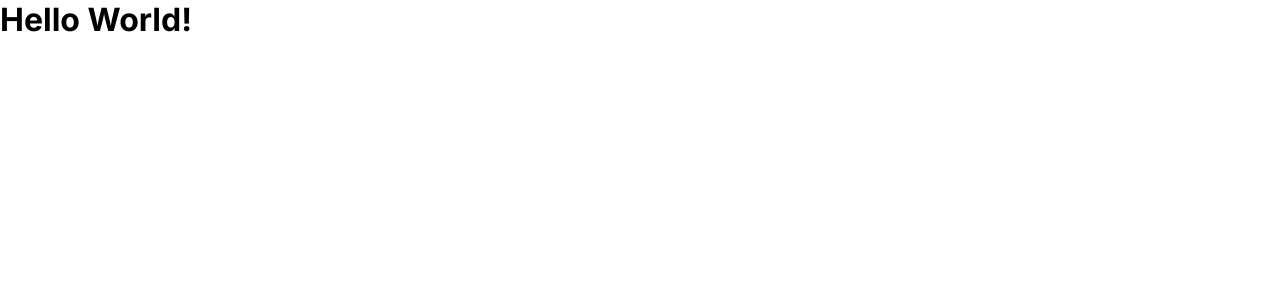
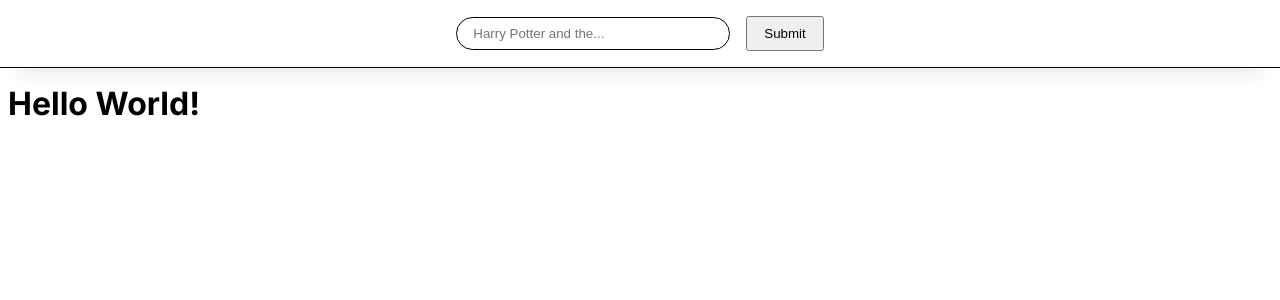
Before and after one commit to JoshHyde9/library-books, a React (Vite) app: page / in a window 1280 px wide. Shown: the top 300 px of the page. Built offline with nearby package versions, Linux system fonts and the light colour scheme.

Commit message:
feat: added navbar

```diff
--- /dev/null
+++ b/src/components/Layout/Layout.jsx
@@ -0,0 +1,10 @@
+import { Navbar } from "../Navbar/Navbar";
+
+import styles from "./Layout.module.scss";
+
+export const Layout = ({ children }) => (
+  <>
+    <Navbar />
+    <main className={styles.main}>{children}</main>
+  </>
+);
--- /dev/null
+++ b/src/components/Layout/Layout.module.scss
@@ -0,0 +1,3 @@
+.main {
+  margin: 1rem 0.5rem 0 0.5rem;
+}
--- /dev/null
+++ b/src/components/Navbar/Navbar.jsx
@@ -0,0 +1,30 @@
+import { useState } from "react";
+
+import styles from "./Navbar.module.scss";
+
+export const Navbar = () => {
+  const [search, setSearch] = useState("");
+
+  const handleChange = (event) => {
+    setSearch(event.target.value);
+  };
+
+  const handleSubmit = (event) => {
+    event.preventDefault();
+
+    console.log(search);
+  };
+
+  return (
+    <nav className={styles.nav}>
+      <form onSubmit={handleSubmit} className={styles.form}>
+        <input
+          onChange={handleChange}
+          type="text"
+          placeholder="Harry Potter and the..."
+        />
+        <button>Submit</button>
+      </form>
+    </nav>
+  );
+};
--- /dev/null
+++ b/src/components/Navbar/Navbar.module.scss
@@ -0,0 +1,32 @@
+.nav {
+  display: flex;
+  align-items: center;
+  justify-content: center;
+  padding: 1rem;
+  border-bottom: 1px solid black;
+  box-shadow: rgba(0, 0, 0, 0.1) 0px 25px 20px -20px;
+  position: sticky;
+
+  .form {
+    display: flex;
+    justify-content: center;
+    align-items: center;
+    gap: 1rem;
+    font-size: 1rem;
+    padding: 0 1rem;
+    width: 100%;
+
+    input {
+      padding: 0.5rem 1rem;
+      border-radius: 20px;
+      outline: none;
+      border: 1px solid black;
+      width: 15rem;
+    }
+
+    button {
+      cursor: pointer;
+      padding: 0.5rem 1rem;
+    }
+  }
+}
--- a/src/index.css
+++ b/src/index.css
@@ -10,10 +10,13 @@ body {
   min-height: 100vh;
   overflow-x: hidden;
   box-sizing: border-box;
+  width: 100%;
 }
 
 #root {
   height: 100vh;
+  width: inherit;
+  overflow-x: hidden;
 }
 
 h1,
--- a/src/main.jsx
+++ b/src/main.jsx
@@ -2,11 +2,14 @@ import React from "react";
 import ReactDOM from "react-dom/client";
 
 import { App } from "./App";
+import { Layout } from "./components/Layout/Layout";
 
 import "./index.css";
 
 ReactDOM.createRoot(document.getElementById("root")).render(
   <React.StrictMode>
-    <App />
+    <Layout>
+      <App />
+    </Layout>
   </React.StrictMode>
 );
```
